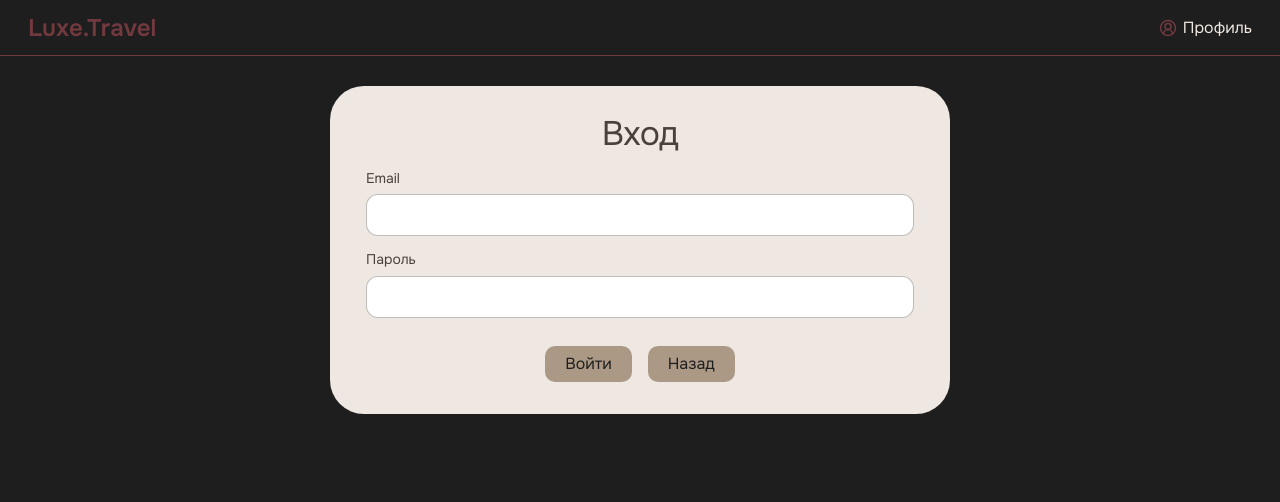
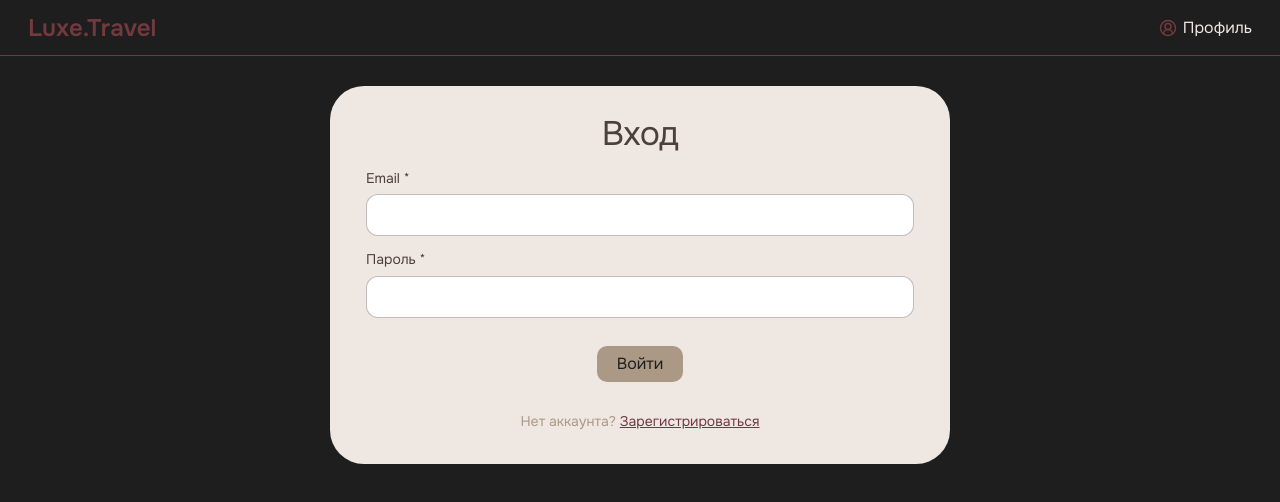
Before and after one commit to zefiruz/LuxeTravel, a React (Vite) app in the folder frontend/: page /login in a window 1280 px wide. Shown: the top 502 px of the page. Built offline with nearby package versions, Linux system fonts and the light colour scheme; no server answers.

Commit message:
fix: register and api_base_url for amvera

```diff
--- a/frontend/src/pages/LoginPage.jsx
+++ b/frontend/src/pages/LoginPage.jsx
@@ -1,11 +1,12 @@
-import { useState } from "react";
-import { useNavigate } from "react-router-dom";
+import { useState, useEffect } from "react";
+import { useNavigate, Link, useLocation } from "react-router-dom";
 import Header from "../components/Header";
 import { useAuth } from "../context/AuthContext";
 import "../styles/AuthPages.css";
 
 function LoginPage() {
   const navigate = useNavigate();
+  const location = useLocation();
   const { login, error, loading } = useAuth();
 
   const [form, setForm] = useState({
@@ -14,6 +15,16 @@ function LoginPage() {
   });
 
   const [localError, setLocalError] = useState("");
+  const [successMsg, setSuccessMsg] = useState("");
+
+  // Сообщение об успешной регистрации
+  useEffect(() => {
+    if (location.state?.registered) {
+      setSuccessMsg("Регистрация успешна! Войдите в систему.");
+      // Очищаем состояние чтобы сообщение не показывалось повторно
+      navigate("/login", { replace: true, state: {} });
+    }
+  }, []);
 
   const handleChange = (field, value) => {
     setForm((prev) => ({
@@ -21,11 +32,13 @@ function LoginPage() {
       [field]: value,
     }));
     setLocalError("");
+    setSuccessMsg("");
   };
 
   const handleSubmit = async (e) => {
     e.preventDefault();
     setLocalError("");
+    setSuccessMsg("");
 
     if (!form.email || !form.password) {
       setLocalError("Пожалуйста, заполните все поля");
@@ -51,7 +64,7 @@ function LoginPage() {
 
           <form className="auth-form" onSubmit={handleSubmit}>
             <label className="auth-form__field">
-              <span className="auth-form__label">Email</span>
+              <span className="auth-form__label">Email *</span>
               <input
                 className="auth-form__input"
                 type="email"
@@ -62,7 +75,7 @@ function LoginPage() {
             </label>
 
             <label className="auth-form__field">
-              <span className="auth-form__label">Пароль</span>
+              <span className="auth-form__label">Пароль *</span>
               <input
                 className="auth-form__input"
                 type="password"
@@ -71,6 +84,10 @@ function LoginPage() {
                 required
               />
             </label>
+
+            {successMsg && (
+              <p className="auth-form__success">{successMsg}</p>
+            )}
 
             {(localError || error) && (
               <p className="auth-form__error">{localError || error}</p>
@@ -84,15 +101,11 @@ function LoginPage() {
               >
                 {loading ? "Вход..." : "Войти"}
               </button>
+            </div>
 
-              <button
-                type="button"
-                className="auth-btn auth-btn--secondary"
-                onClick={() => navigate("/auth")}
-              >
-                Назад
-              </button>
-            </div>
+            <p className="auth-card__footer">
+              Нет аккаунта? <Link to="/register" className="auth-card__link">Зарегистрироваться</Link>
+            </p>
           </form>
         </section>
       </main>
--- a/frontend/src/pages/RegisterPage.jsx
+++ b/frontend/src/pages/RegisterPage.jsx
@@ -1,12 +1,12 @@
 import { useState } from "react";
-import { useNavigate } from "react-router-dom";
+import { useNavigate, Link } from "react-router-dom";
 import Header from "../components/Header";
 import { useAuth } from "../context/AuthContext";
 import "../styles/AuthPages.css";
 
 function RegisterPage() {
   const navigate = useNavigate();
-  const { register, error, loading, login } = useAuth();
+  const { register, error, loading } = useAuth();
 
   const [form, setForm] = useState({
     lastName: "",
@@ -27,28 +27,33 @@ function RegisterPage() {
     setLocalError("");
   };
 
+  const parseError = (err) => {
+    if (typeof err === "string") return err;
+    if (typeof err === "object" && err.message) return err.message;
+    return "Ошибка при регистрации";
+  };
+
   const handleSubmit = async (e) => {
     e.preventDefault();
     setLocalError("");
 
-    // Валидация
     if (!form.email || !form.password || !form.firstName || !form.lastName) {
       setLocalError("Пожалуйста, заполните все обязательные поля");
       return;
     }
 
+    if (form.password.length < 6) {
+      setLocalError("Пароль должен содержать минимум 6 символов");
+      return;
+    }
+
     const success = await register(form);
-    console.log(success);
     if (success) {
-      const success_login = await login(form.email, form.password);
-      if (success_login) {
-        navigate("/profile");
-      }
-      else {
-        navigate("/login");
-      }
+      navigate("/login", {
+        state: { registered: true, email: form.email },
+      });
     } else {
-      setLocalError(error || "Ошибка при регистрации");
+      setLocalError(parseError(error));
     }
   };
 
@@ -105,13 +110,12 @@ function RegisterPage() {
             </label>
 
             <label className="auth-form__field">
-              <span className="auth-form__label">Телефон *</span>
+              <span className="auth-form__label">Телефон</span>
               <input
                 className="auth-form__input"
                 type="tel"
                 value={form.phone}
                 onChange={(e) => handleChange("phone", e.target.value)}
-                required
               />
             </label>
 
@@ -122,6 +126,7 @@ function RegisterPage() {
                 type="password"
                 value={form.password}
                 onChange={(e) => handleChange("password", e.target.value)}
+                minLength={6}
                 required
               />
             </label>
@@ -138,15 +143,11 @@ function RegisterPage() {
               >
                 {loading ? "Регистрация..." : "Зарегистрироваться"}
               </button>
+            </div>
 
-              <button
-                type="button"
-                className="auth-btn auth-btn--secondary"
-                onClick={() => navigate("/auth")}
-              >
-                Назад
-              </button>
-            </div>
+            <p className="auth-card__footer">
+              Уже есть аккаунт? <Link to="/login" className="auth-card__link">Войти</Link>
+            </p>
           </form>
         </section>
       </main>
--- a/frontend/src/services/api.js
+++ b/frontend/src/services/api.js
@@ -1,4 +1,4 @@
-const API_BASE_URL = 'http://localhost:8080/api';
+const API_BASE_URL = import.meta.env.VITE_API_URL || '/api';
 
 class ApiService {
   constructor() {
--- a/frontend/src/services/auth.js
+++ b/frontend/src/services/auth.js
@@ -70,7 +70,6 @@ class AuthService {
     logout() {
         localStorage.removeItem('auth_token');
         localStorage.removeItem('user');
-        localStorage.removeItem('user_email');
     }
 
     isAuthenticated() {
--- a/frontend/src/styles/AuthPages.css
+++ b/frontend/src/styles/AuthPages.css
@@ -103,3 +103,31 @@
   background-color: #ab9985;
   color: #1e1e1e;
 }
+
+.auth-card__footer {
+  margin: 16px 0 0;
+  text-align: center;
+  font-size: var(--fs-14);
+  color: #ab9985;
+}
+
+.auth-card__link {
+  color: #72393f;
+  text-decoration: underline;
+  transition: color 0.2s;
+}
+
+.auth-card__link:hover {
+  color: #8a454c;
+}
+
+.auth-form__success {
+  margin: 0 0 12px;
+  padding: 10px 14px;
+  border-radius: 8px;
+  background: rgba(52, 211, 153, 0.12);
+  border: 1px solid rgba(52, 211, 153, 0.3);
+  color: #34d399;
+  font-size: var(--fs-14);
+  text-align: center;
+}
```
Also changed, not shown: frontend/.qwen/settings.json (deleted), 2 other files (tests, documents, lock files or other folders).
